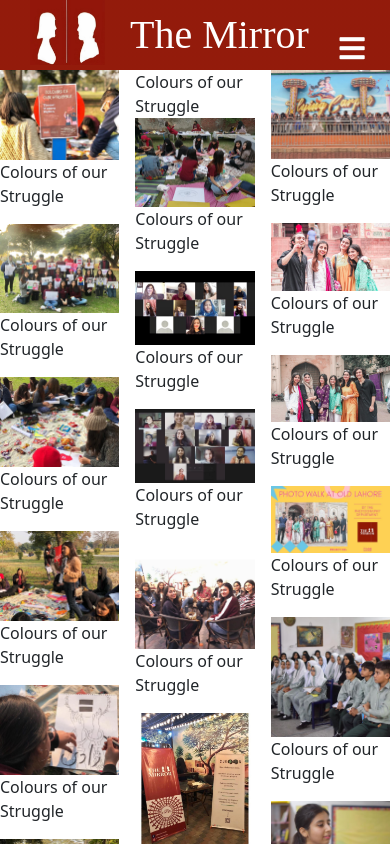
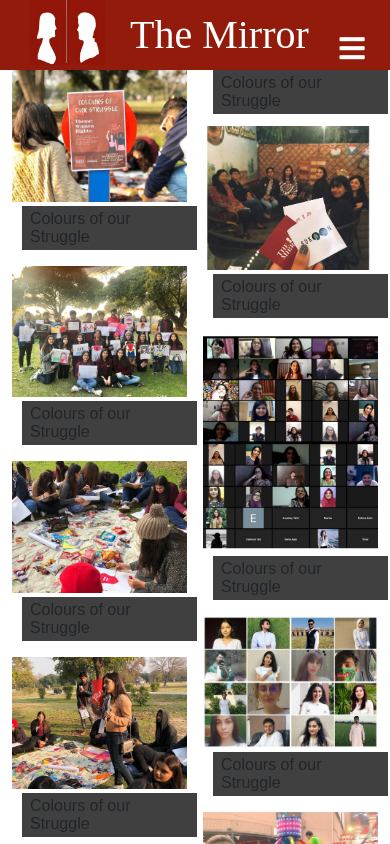
Before and after one commit to themirrorpk/the-mirror-website, a React (Create React App) app: page /gallery in a window 390 px wide. Shown: the top 844 px of the page. Built offline with nearby package versions, Linux system fonts and the light colour scheme.

Commit message:
gallery made: responsiveness needs to be added and work on captions
also have to fix navbar icon and hover should not make the logo blue

```diff
--- a/package.json
+++ b/package.json
@@ -3,6 +3,7 @@
   "version": "0.1.0",
   "private": true,
   "dependencies": {
+    "@material-ui/core": "^4.12.3",
     "@material-ui/icons": "^4.11.2",
     "@testing-library/jest-dom": "^5.11.4",
     "@testing-library/react": "^11.1.0",
--- a/src/components/Navbar.css
+++ b/src/components/Navbar.css
@@ -39,10 +39,8 @@
   /* margin-top: -6px; */
   /* overflow:scroll; */
   /* overflow: hidden; */
-} */
-
-
-.fa-typo3 {
+}
+*/ .fa-typo3 {
   margin-left: 0.5rem;
   font-size: 1.8rem;
 }
@@ -76,6 +74,7 @@
 .nav-links:hover {
   border-bottom: 4px solid #fff;
   transition: all 0.2s ease-out;
+  color: white;
 }
 
 .fa-bars {
--- a/src/components/Pages/Gallery.css
+++ b/src/components/Pages/Gallery.css
@@ -1,5 +1,106 @@
-.gallery{
-    -webkit-column-count: 3;
-    -moz-column-count: 3;
-    column-count: 3;
+.gallery {
+  -webkit-column-count: 3;
+  -moz-column-count: 3;
+  column-count: 3;
+  -webkit-column-width: 33%;
+  -moz-column-width: 33%;
+  column-width: 33%;
+  padding: 0 12px;
 }
+
+.gallery .pics {
+    -webkit-transition: all 350ms ease;
+    transition: all 350ms ease;
+    cursor: pointer;
+    margin-bottom: 12px;
+
+}
+
+.gallery .pics:hover{
+    filter: opacity(.8);
+}
+figcaption {
+  /* position: absolute;
+  bottom: 2rem;
+  margin: 0 2rem;
+  font-size: 1.5em;
+  color: white; */
+  position: absolute;
+  bottom: 10px;
+  left: 10px;
+  background: rgba(0, 0, 0, 0.75);
+  padding: 4px 8px;
+  color: white;
+  margin: 0;
+  font: 20px Sans-Serif;
+}
+
+@media screen and (max-width: 768px) {
+    .gallery {
+        -webkit-column-count: 2;
+        -moz-column-count: 2;
+        column-count: 2;
+        -webkit-column-width: 33%;
+        -moz-column-width: 33%;
+        column-width: 33%;
+        padding: 0 12px;
+      }
+
+    figcaption{
+        position: inherit;
+        bottom: inherit;
+        margin: .25rem 0px;
+        font-size: inherit;
+        color: inherit;
+    }
+}
+
+/* model */
+
+.model{
+    width: 100%;
+    height: 100vh;
+    position: fixed;
+    top: 0;
+    left: 0;
+    display: flex;
+    justify-content: center;
+    align-items: center;
+    background-color: black;
+    transition:opacity .4s ease, visibility .4s ease, transform .5s ease-in-out ;
+    visibility: hidden;
+    opacity: 0;
+    transform: scale(0);
+    overflow: hidden;
+    z-index: 999;
+}
+
+.model.open{
+    visibility: visible;
+    opacity: 1;
+    transform: scale(1);
+}
+
+.model img{
+    width: auto;
+    max-width: 100%;
+    height: auto;
+    max-height: 100%;
+    display: block;
+    line-height: 0;
+    box-sizing: border-box;
+    padding: 20px 0 20px;
+    margin: 0 auto;
+}
+
+.model.open svg{
+    position: fixed;
+    top: 10px;
+    right: 10px;
+    width: 2rem;
+    height: 2rem;
+    padding: 5px;
+    background-color: rgba(0, 0,0,0.4);
+    color: white;
+    cursor: pointer;
+}
--- a/src/components/Pages/Gallery.js
+++ b/src/components/Pages/Gallery.js
@@ -2,6 +2,7 @@ import React from "react";
 import "../../App.css";
 import "./Gallery.css";
 import "bootstrap/dist/css/bootstrap.min.css";
+import CloseIcon from "@material-ui/icons/Close";
 
 //COUS 1
 import img1 from "../images/COUS1/one.jpg";
@@ -44,6 +45,7 @@ import img29 from "../images/SocialAwareness/4.jpg";
 import img30 from "../images/SocialAwareness/5.jpg";
 import img31 from "../images/SocialAwareness/6.jpg";
 import img32 from "../images/SocialAwareness/7.jpg";
+import { useState } from "react";
 
 export default function Gallery() {
   let data = [
@@ -208,12 +210,27 @@ export default function Gallery() {
       caption: "Colours of our Struggle",
     },
   ];
+  const [model, setmodel] = useState(false);
+  const [tempimgsrc, settempimgsrc] = useState("");
+
+  const getimg = (imgsrc) => {
+    settempimgsrc(imgsrc);
+    setmodel(true);
+  };
   return (
     <>
+      <div className={model ? "model open" : "model"}>
+        <img src={tempimgsrc} alt="" />
+        <CloseIcon onClick={() => setmodel(false)} />
+      </div>
       <div className="gallery">
         {data.map((item, index) => {
           return (
-            <div className="pics" key={index}>
+            <div
+              className="pics"
+              key={index}
+              onClick={() => getimg(item.imgSrc)}
+            >
               <figure className="position-relative">
                 <img src={item.imgSrc} alt="" style={{ width: "100%" }} />
                 <figcaption>{item.caption}</figcaption>
```
Also changed, not shown: 2 other files (tests, documents, lock files or other folders).
